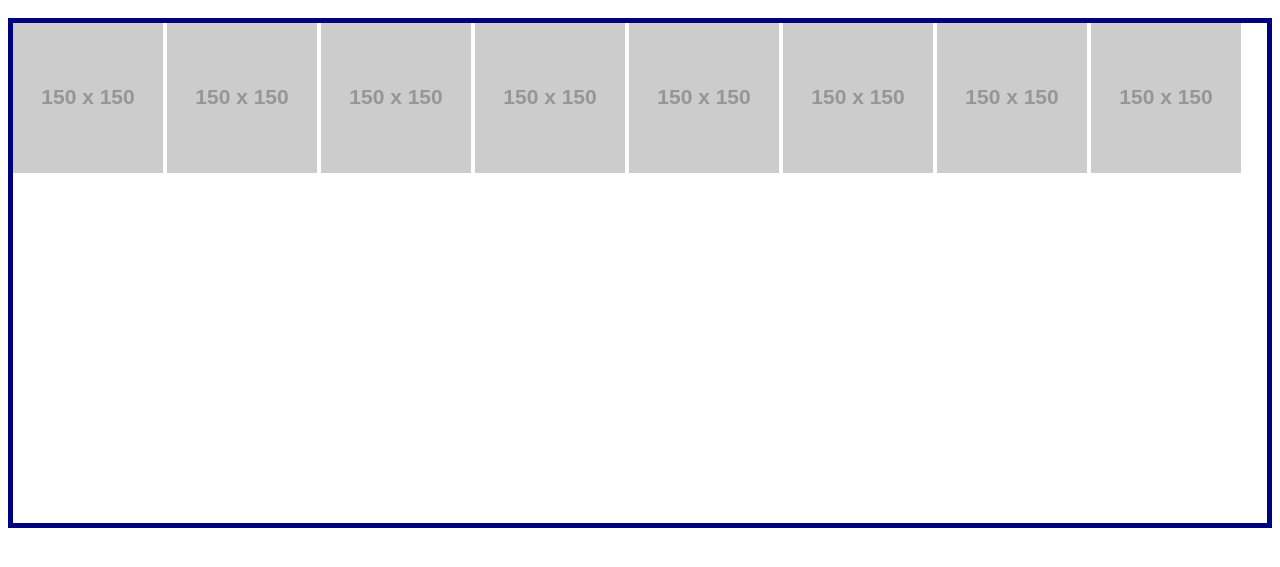
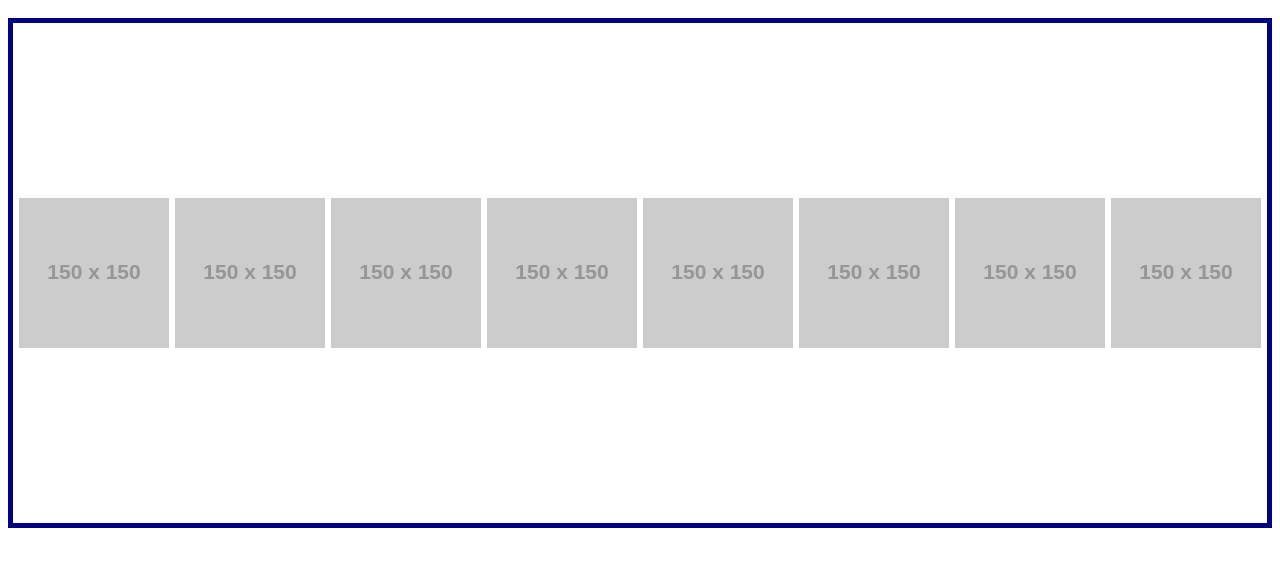
Before and after one commit to lilibethocando/css_flexbox, a plain HTML site: page lecture/flex.html in a window 1280 px wide. Shown: the part 139-706 px from the top of the page. Drawn offline with Linux system fonts and the light colour scheme; placeholder pictures from the web are drawn by us.

Commit message:
Flexbox properties & examples

```diff
--- a/lecture/css/flex.css
+++ b/lecture/css/flex.css
@@ -1,4 +1,10 @@
 .container-1 {
     border: 5px solid navy;
     height: 500px;
+    /* Flex properties for parent (aka container) element */
+    display: flex;
+    align-items: center;
+    flex-direction: row;
+    /* flex-wrap: wrap; */
+    justify-content: space-evenly;
 }
```
